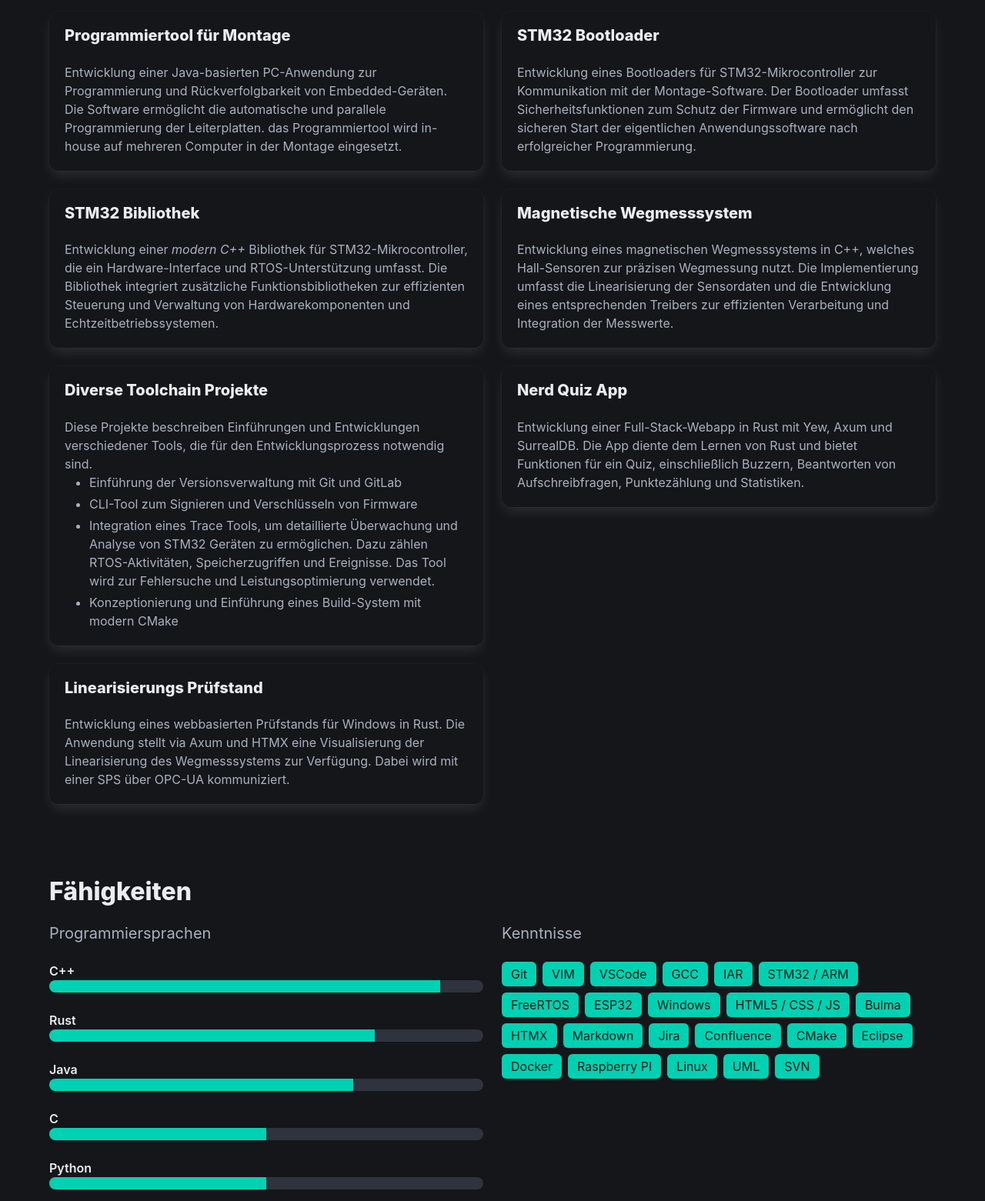
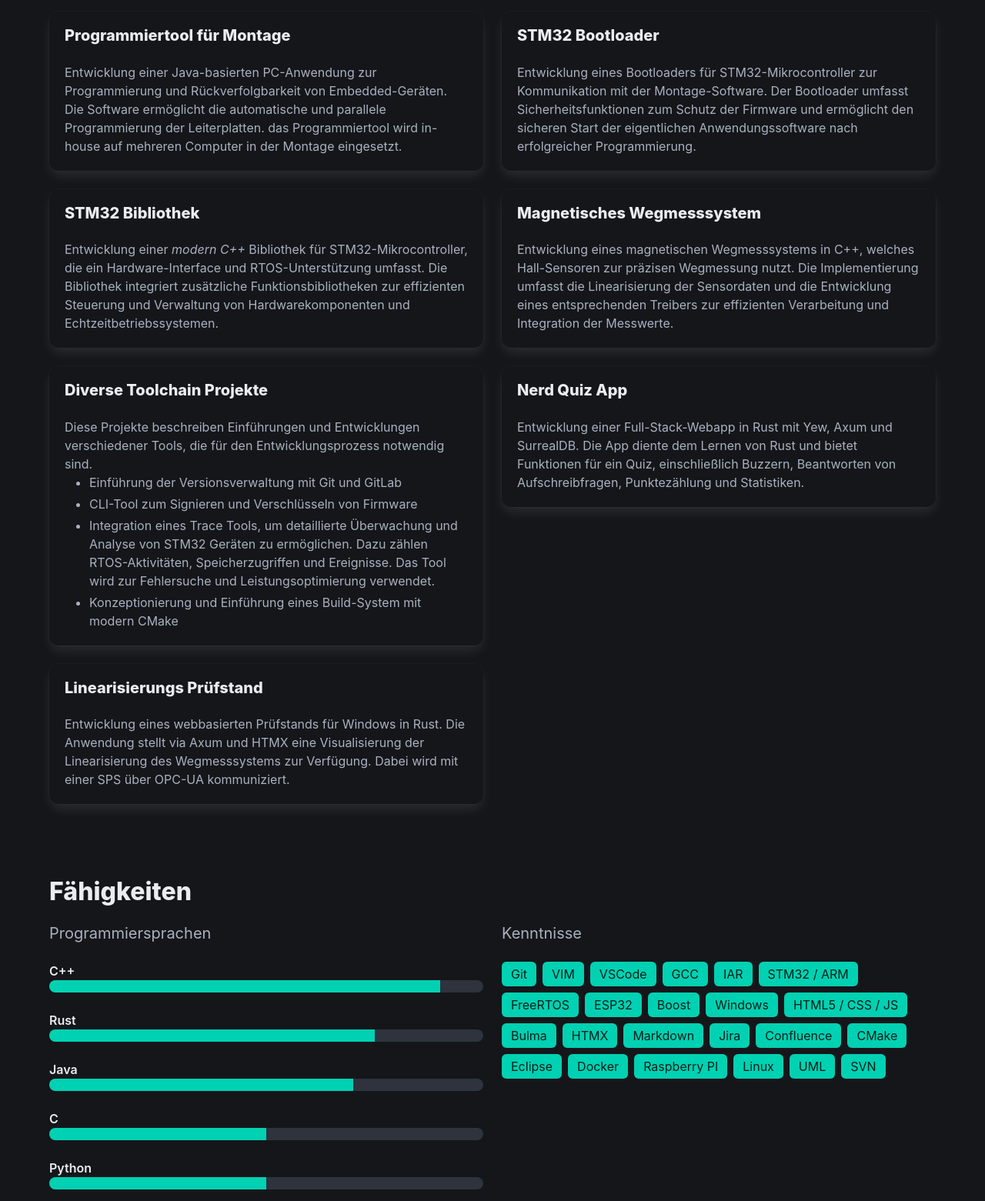
Before and after one commit to yannick818/resume, a plain HTML site: page index.html in a window 1280 px wide. Shown: the part 1143-2704 px from the top of the page at 77% size. Drawn offline with nearby package versions, Linux system fonts and the light colour scheme.

Commit message:
minor improvements

```diff
--- a/index.html
+++ b/index.html
@@ -110,7 +110,7 @@
                     </div>
                     <div class="column is-half">
                         <div class="box">
-                            <h1 class="title is-5">Magnetische Wegmesssystem</h1>
+                            <h1 class="title is-5">Magnetisches Wegmesssystem</h1>
                             <div class="content">
                                 Entwicklung eines magnetischen Wegmesssystems in C++, welches Hall-Sensoren zur präzisen Wegmessung nutzt.
                                 Die Implementierung umfasst die Linearisierung der Sensordaten und die Entwicklung eines entsprechenden Treibers zur effizienten Verarbeitung und Integration der Messwerte.
@@ -209,6 +209,7 @@
                             <span class="tag is-primary is-medium">STM32 / ARM</span>
                             <span class="tag is-primary is-medium">FreeRTOS</span>
                             <span class="tag is-primary is-medium">ESP32</span>
+                            <span class="tag is-primary is-medium">Boost</span>
                             <span class="tag is-primary is-medium">Windows</span>
                             <span class="tag is-primary is-medium">HTML5 / CSS / JS</span>
                             <span class="tag is-primary is-medium">Bulma</span>
@@ -270,7 +271,7 @@
                             </p>
                             <ul>
                                 <li>Zig</li>
-                                <li>Golang</li>
+                                <li>Go</li>
                                 <li>Linux</li>
                             </ul>
                         </div>
```
